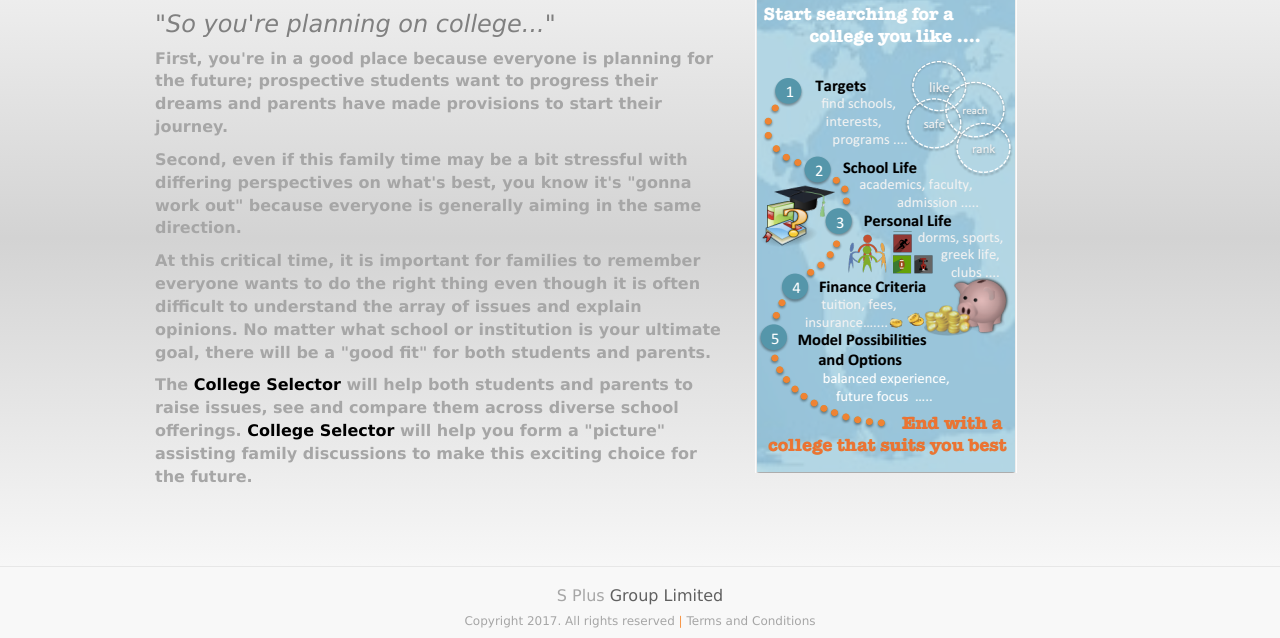
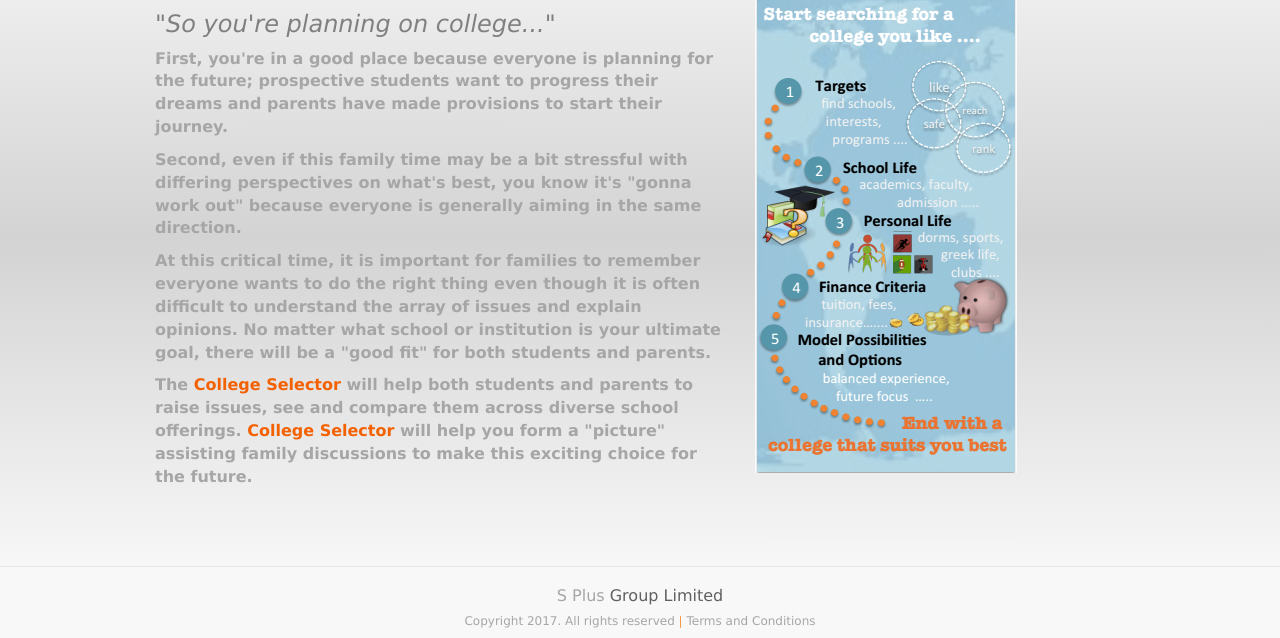
Before and after one commit to collegeselector/collegeselector.github.io, a plain HTML site: page index.html in a window 1280 px wide. Shown: the part 162-800 px from the top of the page. Drawn offline with nearby package versions, Linux system fonts and the light colour scheme.

Commit message:
reference coloring

```diff
--- a/index.html
+++ b/index.html
@@ -150,8 +150,9 @@
                             <b><p>First, you're in a good place because everyone is planning for the future; prospective students want to progress their dreams and parents have made provisions to start their journey.</p>
                             <p>Second, even if this family time may be a bit stressful with differing perspectives on what's best, you know it's "gonna work out" because everyone is generally aiming in the same direction.</p>
                             <p>At this critical time, it is important for families to remember everyone wants to do the right thing even though it is often difficult to understand the array of issues and explain opinions. No matter what school or institution is your ultimate goal, there will be a "good fit" for both students and parents.</p>
-                            <p>The <a href="College Selector (R1.1 2017).pdf" color: "#F46100">College Selector</span></a> will help both students and parents to raise issues, see and compare them across diverse school offerings.
-                            <a href="College Selector (R1.1 2017).pdf" color: "#F46100">College Selector</span></a> will help you form a "picture" assisting family discussions to make this exciting choice for the future.</p>
+                            <p>The <a href="College Selector (R1.1 2017).pdf" style= "color: #F46100">College Selector</span></a> will help both students and parents to raise issues, see and compare them across diverse school
+                            offerings.
+                            <a href="College Selector (R1.1 2017).pdf" style="color: #F46100">College Selector</span></a> will help you form a "picture" assisting family discussions to make this exciting choice for the future.</p>
                             </b>
                             </span>
                         </div>
```
